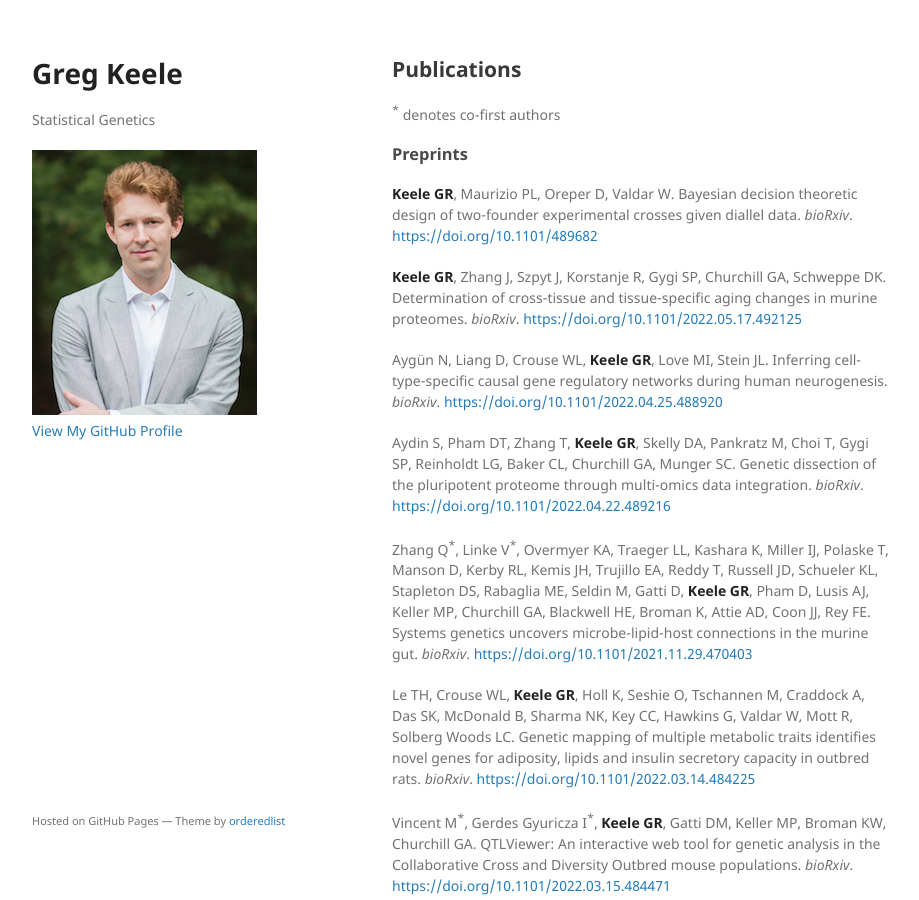
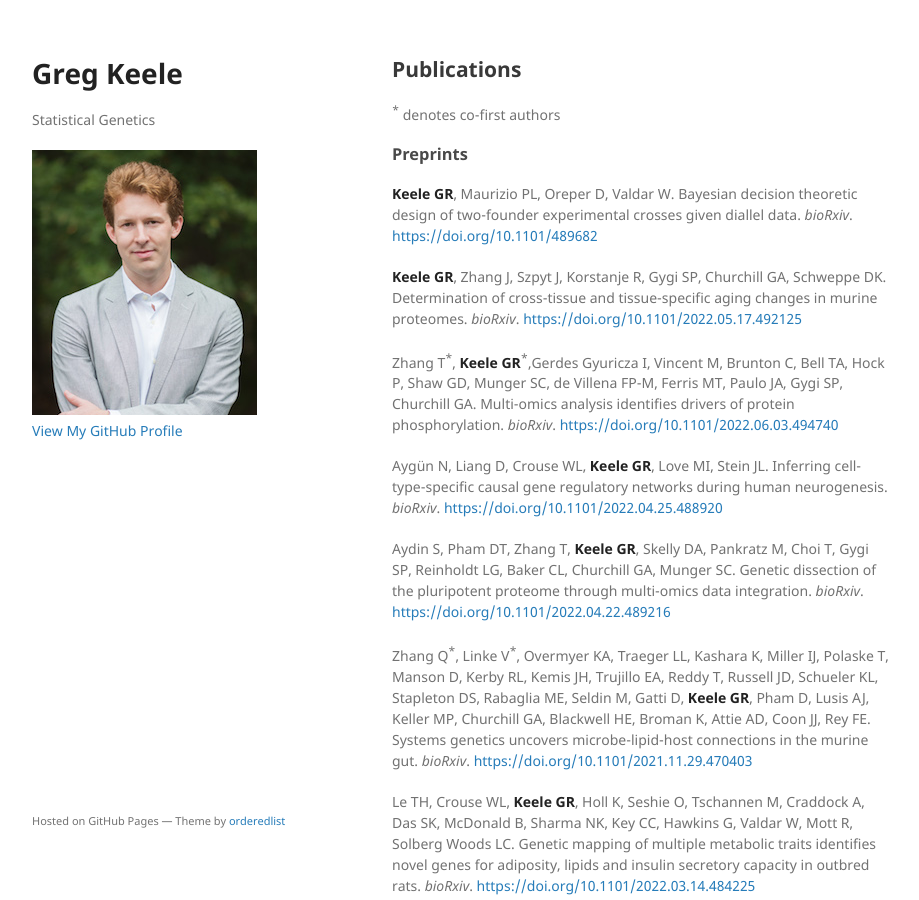
Before and after one commit to gkeele/gkeele.github.io, a Jekyll site: the page built from publications.md, in a window 1280 px wide and 900 px high. Shown: the whole window, without its empty margins (178-1097 px from the left). Built offline with Jekyll 4.4.1, drawn with Linux system fonts in a browser that asks for light colours; our own code applies the rules of GitHub Pages for plain Markdown files.

Commit message:
Added phQTL paper

```diff
--- a/publications.md
+++ b/publications.md
@@ -10,6 +10,8 @@ layout: default
 **Keele GR**, Maurizio PL, Oreper D, Valdar W. Bayesian decision theoretic design of two-founder experimental crosses given diallel data. *bioRxiv*. [https://doi.org/10.1101/489682](https://www.biorxiv.org/content/10.1101/489682)
 
 **Keele GR**, Zhang J, Szpyt J, Korstanje R, Gygi SP, Churchill GA, Schweppe DK. Determination of cross-tissue and tissue-specific aging changes in murine proteomes. *bioRxiv*. [https://doi.org/10.1101/2022.05.17.492125](https://doi.org/10.1101/2022.05.17.492125)
+
+Zhang T<sup>\*</sup>, **Keele GR**<sup>\*</sup>,Gerdes Gyuricza I, Vincent M, Brunton C, Bell TA, Hock P, Shaw GD, Munger SC, de Villena FP-M, Ferris MT, Paulo JA, Gygi SP, Churchill GA. Multi-omics analysis identifies drivers of protein phosphorylation. *bioRxiv*. [https://doi.org/10.1101/2022.06.03.494740 ](https://doi.org/10.1101/2022.06.03.494740)
 
 Aygün N, Liang D, Crouse WL, **Keele GR**, Love MI, Stein JL. Inferring cell-type-specific causal gene regulatory networks during human neurogenesis. *bioRxiv*. [https://doi.org/10.1101/2022.04.25.488920](https://doi.org/10.1101/2022.04.25.488920)
 
```
